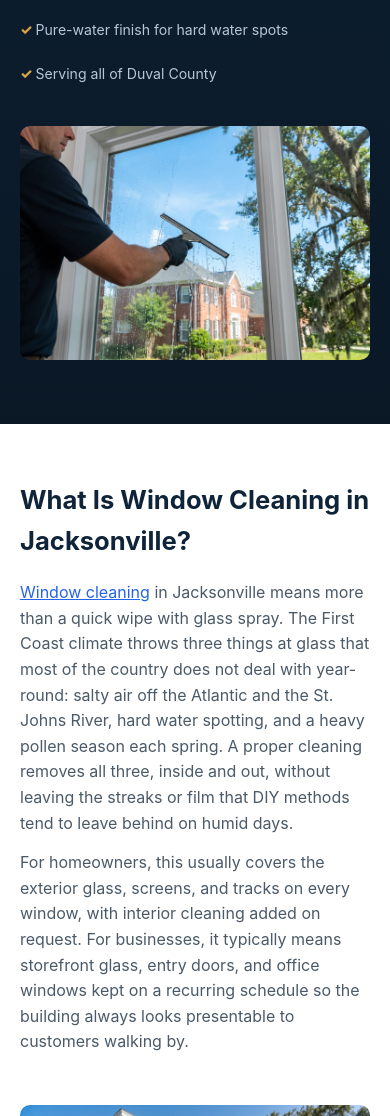
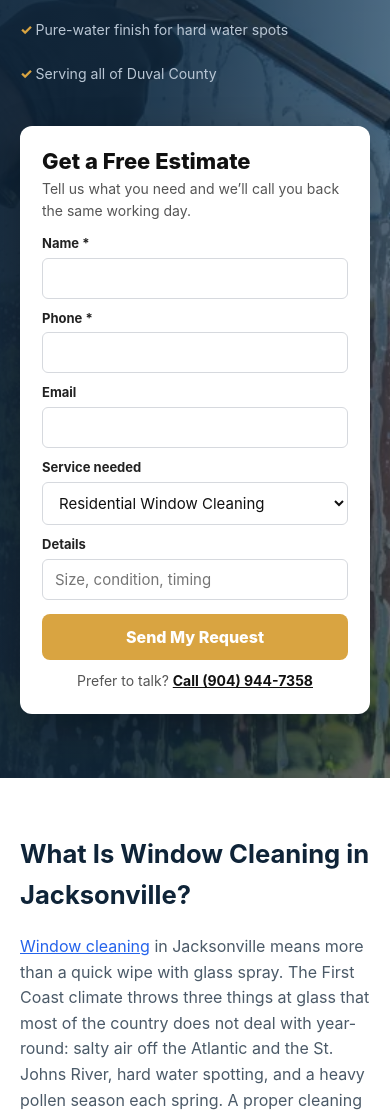
Before and after one commit to iDevRM/window-cleaning-jacksonville, a plain HTML site: page index.html in a window 390 px wide. Shown: the part 873-1989 px from the top of the page. Drawn offline with Linux system fonts and the light colour scheme.

Commit message:
Home page header: background photo + quote form
Added a form for free estimates with input fields for name, phone, email, and service needed.

```diff
--- a/index.html
+++ b/index.html
@@ -62,6 +62,23 @@
   ]
 }
 </script>
+<style>/* home hero form + photo */
+.lg-form{background:#fff;color:#1a1a1a;border-radius:12px;padding:22px;box-shadow:0 14px 40px rgba(0,0,0,.3);text-align:left;max-width:460px;width:100%;justify-self:end}
+.lg-form h2{font-size:22px;font-weight:800;color:#111;margin:0 0 4px;line-height:1.2}
+.lg-form .lg-note{font-size:14px;color:#555;margin:0 0 10px}
+.lg-form label{display:block;font-size:13px;font-weight:700;color:#222;margin:9px 0 4px}
+.lg-form input,.lg-form select{width:100%;box-sizing:border-box;padding:10px 12px;border:1px solid #d6d9de;border-radius:6px;font-size:15px;font-family:inherit;background:#fff;color:#111}
+.lg-form button{width:100%;margin-top:14px;background:rgb(217, 164, 65);color:#fff;border:0;border-radius:8px;padding:13px;font-size:16px;font-weight:800;cursor:pointer;font-family:inherit}
+.lg-form button:hover{filter:brightness(.92)}
+.lg-form .lg-alt{text-align:center;font-size:14px;margin:10px 0 0;color:#555}
+.lg-form .lg-alt a{color:#111;font-weight:700}
+.lg-grid{display:grid !important;grid-template-columns:1.15fr .85fr;gap:40px;align-items:center;text-align:left}
+.lg-form form{background:none !important;border:0 !important;padding:0 !important;box-shadow:none !important;margin:0 !important;max-width:none !important}
+.hero > .lg-form{align-self:center;justify-self:start;margin:48px 5% 48px 24px}
+.hero p:not([class*=phone]) a:not([class]){color:#fff;text-decoration:underline}
+.lg-form .lg-alt a{color:#111 !important}
+@media (max-width:860px){.hero > .lg-form{margin:0 5% 40px;justify-self:stretch;width:auto} .lg-grid{grid-template-columns:1fr !important} .lg-form{justify-self:stretch;max-width:none}}
+</style>
 </head>
 <body>
 
@@ -88,7 +105,7 @@
   </div>
 </header>
 
-<section class="hero">
+<section class="hero" style="background:linear-gradient(90deg,rgba(15,36,56,0.93) 0%,rgba(15,36,56,0.84) 50%,rgba(15,36,56,0.62) 100%),url('hero-squeegee-window-cleaning-jacksonville.webp') center/cover no-repeat;">
   <div class="wrap hero-grid">
     <div>
       <p class="eyebrow">Jacksonville, Florida</p>
@@ -104,8 +121,31 @@
         <span>Serving all of Duval County</span>
       </div>
     </div>
-    <div>
-      <img src="hero-squeegee-window-cleaning-jacksonville.webp" alt="Window cleaning technician pulling a squeegee across a streak-free window at a Jacksonville, FL home" width="1500" height="1006" fetchpriority="high" decoding="async">
+    <div class="lg-form">
+      <h2>Get a Free Estimate</h2>
+      <p class="lg-note">Tell us what you need and we&rsquo;ll call you back the same working day.</p>
+      <form action="https://formspree.io/f/xeeyqoyp" method="POST">
+        <input type="hidden" name="_subject" value="New Lead &mdash; Jacksonville Window Cleaning Co. (Home Page)">
+        <label for="lg-name">Name *</label>
+        <input type="text" id="lg-name" name="name" autocomplete="name" required>
+        <label for="lg-phone">Phone *</label>
+        <input type="tel" id="lg-phone" name="phone" autocomplete="tel" required>
+        <label for="lg-email">Email</label>
+        <input type="email" id="lg-email" name="email" autocomplete="email">
+        <label for="lg-service">Service needed</label>
+        <select id="lg-service" name="service">
+          <option>Residential Window Cleaning</option>
+          <option>Commercial Window Cleaning</option>
+          <option>Screen &amp; Track Cleaning</option>
+          <option>Hard Water Stain Removal</option>
+          <option>Not Sure / Other</option>
+        </select>
+        <label for="lg-details">Details</label>
+        <input type="text" id="lg-details" name="details" placeholder="Size, condition, timing">
+        <input type="text" name="_gotcha" style="display:none" tabindex="-1" autocomplete="off">
+        <button type="submit">Send My Request</button>
+      </form>
+      <p class="lg-alt">Prefer to talk? <a href="tel:9049447358">Call (904) 944-7358</a></p>
     </div>
   </div>
 </section>
```
